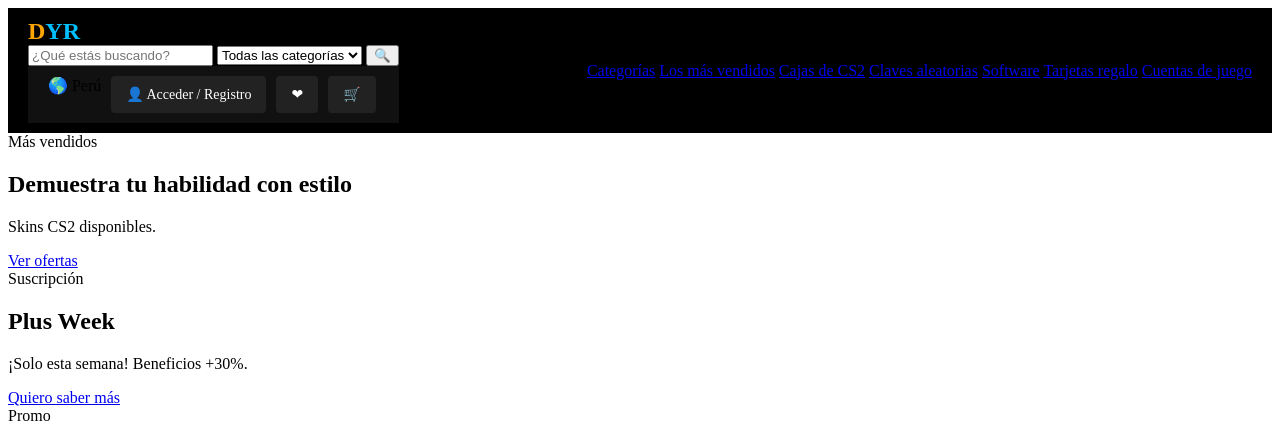
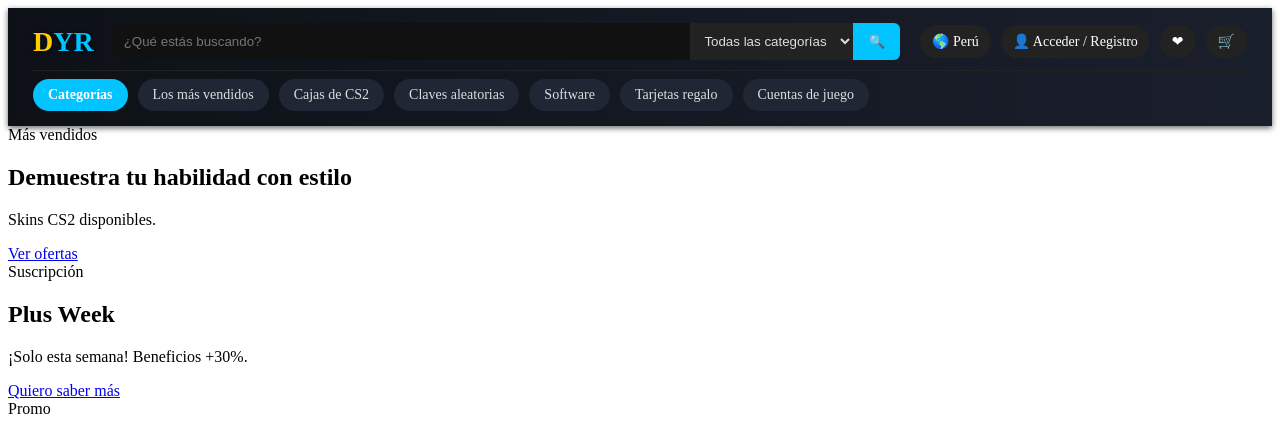
Before and after one commit to Dustin200309/pro, a PHP site: page / in a window 1280 px wide. Shown: the top 423 px of the page. Run offline with PHP 8.4, Linux system fonts and the light colour scheme.

Commit message:
El html ordene  todo el codigo de formas mas clara, Mejora de estilos en header

```diff
--- a/index.html
+++ b/index.html
@@ -6,6 +6,7 @@
   <meta name="description" content="Página tipo marketplace gamer con buscador, menú y héroes destacados." />
   <title>DYR — Marketplace Gamer (Demo)</title>
   <link rel="stylesheet" href="style.css" />
+
 </head>
 <body>
   <!-- HEADER -->
@@ -99,6 +100,7 @@
     </section>
   </main>
 
+  <!-- FOOTER -->
   <footer>
     <p>© 2025 DYR • Demo UI estilo G2A</p>
   </footer>
--- a/style.css
+++ b/style.css
@@ -1,196 +1,111 @@
-<<<<<<< HEAD
-body {
-  margin: 0;
-  font-family: Arial, sans-serif;
-  background-color: #111;
-  color: white;
+/* ================= HEADER ================= */
+header {
+  background: linear-gradient(90deg, #0d1117, #1a1f2c); /* degradado oscuro moderno */
+  padding: 15px 25px;
+  display: flex;
+  flex-direction: column;
+  gap: 10px;
+  box-shadow: 0 2px 6px rgba(0,0,0,0.6);
 }
 
-/* Contenedor principal */
-header {
-  background-color: #000;
-  padding: 10px 20px;
+/* Barra principal (logo + buscador + usuario) */
+.header__bar {
   display: flex;
   align-items: center;
   justify-content: space-between;
+  gap: 20px;
 }
 
 /* Logo */
 .logo {
-  font-size: 24px;
+  font-size: 28px;
   font-weight: bold;
-  color: orange;
+  color: #ffcc00; /* dorado */
+  text-shadow: 1px 1px 4px rgba(0,0,0,0.8);
 }
 .logo span {
-  color: deepskyblue;
+  color: #00c3ff; /* celeste */
 }
 
-/* Barra de búsqueda */
-.search-bar {
+/* Buscador */
+.search {
   flex: 1;
-  margin: 0 20px;
   display: flex;
+  background: #222;
+  border-radius: 6px;
+  overflow: hidden;
 }
-.search-bar input {
-  width: 100%;
-  padding: 10px;
-  border: none;
-  border-radius: 4px 0 0 4px;
-  outline: none;
-}
-.search-bar select {
+.search input {
+  flex: 1;
   padding: 10px;
   border: none;
   outline: none;
+  background: #111;
+  color: #fff;
 }
-.search-bar button {
-  background-color: #0078ff;
+.search select {
+  padding: 10px;
   border: none;
-  color: white;
+  outline: none;
+  background: #222;
+  color: #ddd;
+}
+.search button {
+  background: #00c3ff;
+  border: none;
+  color: #fff;
   padding: 10px 15px;
-  border-radius: 0 4px 4px 0;
   cursor: pointer;
+  transition: background 0.3s;
+}
+.search button:hover {
+  background: #0099cc;
 }
 
-/* Menú de usuario */
-.user-menu {
+/* Menú usuario */
+.user {
   display: flex;
   align-items: center;
-  gap: 15px;
+  gap: 10px;
 }
-.user-menu a {
-  color: white;
+.user .chip {
+  background: #222;
+  color: #fff;
+  padding: 8px 12px;
+  border-radius: 20px;
+  font-size: 14px;
   text-decoration: none;
-  font-size: 14px;
+  transition: background 0.3s;
+}
+.user .chip:hover {
+  background: #333;
 }
 
-/* Segunda barra */
-nav {
-  background-color: #111;
+/* Submenú */
+.subnav {
+  border-top: 1px solid #222;
+  padding-top: 8px;
+}
+.subnav__wrap {
   display: flex;
-  padding: 10px 20px;
+  flex-wrap: wrap;
   gap: 10px;
 }
-nav a {
-  background-color: #222;
-  padding: 10px 15px;
-  border-radius: 4px;
+.subnav__wrap .pill {
+  background: #1f2735;
+  color: #ddd;
+  padding: 8px 15px;
+  border-radius: 20px;
+  font-size: 14px;
   text-decoration: none;
-  color: white;
-  font-size: 14px;
-  transition: background 0.3s;
+  transition: all 0.3s;
 }
-nav a:hover {
-  background-color: #333;
+.subnav__wrap .pill:hover {
+  background: #2d3a4d;
+  color: #fff;
 }
-nav .promo {
-  background-color: purple;
-=======
-/* ===== Variables & Reset ===== */
-:root{
-  --bg:#0b0f17;
-  --panel:#0f1724cc;
-  --text:#e6e6f0;
-  --muted:#a8b3cf;
-  --primary:#6cf1ff;      /* cian neón */
-  --accent:#8a5cf6;       /* violeta */
-  --ring: 0 0 0 2px color-mix(in srgb, var(--primary) 35%, transparent);
-  --radius: 18px;
-  --shadow: 0 8px 30px rgba(0,0,0,.35);
+.subnav__wrap .pill--brand {
+  background: #00c3ff;
+  color: #fff;
+  font-weight: bold;
 }
-*{box-sizing:border-box}
-html,body{height:100%}
-body{
-  margin:0;
-  font-family:"Outfit",system-ui,-apple-system,Segoe UI,Roboto,Ubuntu,"Helvetica Neue",Arial;
-  background: radial-gradient(1200px 800px at 10% -10%, #112244 0%, transparent 60%),
-              radial-gradient(1000px 700px at 110% 10%, #2a1258 0%, transparent 60%),
-              var(--bg);
-  color:var(--text);
-  line-height:1.6;
-}
-
-/* ===== Background Grid (decorativa) ===== */
-.bg-grid{
-  position:fixed; inset:0; pointer-events:none; opacity:.15;
-  background-image: linear-gradient(transparent 95%, rgba(255,255,255,.07) 95%),
-                    linear-gradient(90deg, transparent 95%, rgba(255,255,255,.07) 95%);
-  background-size: 28px 28px;
-  mask-image: radial-gradient(600px 600px at 50% 20%, black 20%, transparent 70%);
-}
-
-/* ===== Layout ===== */
-.container{width:min(1100px, 92%); margin-inline:auto}
-.site-header{position:sticky; top:0; z-index:50; backdrop-filter:saturate(120%) blur(8px); background:#0b0f17cc; border-bottom:1px solid rgba(255,255,255,.06)}
-.header-inner{display:flex; align-items:center; justify-content:space-between; padding:14px 0}
-.logo{font-size:1.2rem; letter-spacing:.5px; margin:0}
-.logo span{color:var(--primary)}
-.nav{display:flex; gap:1rem; list-style:none; padding:0; margin:0}
-.nav a{color:var(--muted); text-decoration:none; padding:.5rem .75rem; border-radius:10px}
-.nav a:hover, .nav a:focus-visible{outline:none; color:var(--text); box-shadow:var(--ring)}
-
-.hero{
-  padding:80px 0 40px;
-  text-align:center;
-}
-.hero-inner h2{font-size:clamp(1.6rem, 1.2rem + 2vw, 2.4rem); margin:0 0 .5rem}
-.hero-inner p{color:var(--muted); margin:.25rem 0 1.25rem}
-.btn{
-  display:inline-flex; align-items:center; gap:.5rem;
-  padding:.8rem 1.1rem; border-radius:14px; text-decoration:none; cursor:pointer;
-  transition:transform .15s ease, box-shadow .2s ease;
-  border:1px solid rgba(255,255,255,.12);
-}
-.btn:hover{transform:translateY(-1px)}
-.btn:active{transform:translateY(0)}
-.btn-primary{
-  background: linear-gradient(135deg, var(--primary), var(--accent));
-  color:#0b0f17; font-weight:700; box-shadow: 0 10px 30px rgba(108,241,255,.18);
-}
-.btn-ghost{
-  background:transparent; color:var(--text);
-  border-color: rgba(255,255,255,.18);
-}
-
-/* ===== Cards ===== */
-.card{
-  backdrop-filter: blur(10px) saturate(120%);
-  background: var(--panel);
-  border: 1px solid rgba(255,255,255,.08);
-  border-radius: var(--radius);
-  padding: 1.2rem 1.4rem;
-  margin: 18px 0;
-  box-shadow: var(--shadow);
-}
-.card-header{display:flex; align-items:center; gap:.6rem; margin-bottom:.4rem}
-.card-header i{font-size:1.2rem; color:var(--primary)}
-.card h3{margin:.1rem 0 .5rem 0; font-size:1.2rem}
-.card p{margin:.25rem 0 .8rem 0; color:var(--text)}
-.tags{display:flex; flex-wrap:wrap; gap:.5rem; list-style:none; padding:0; margin:.2rem 0 0}
-.tags li{
-  font-size:.9rem; color:var(--text);
-  border:1px solid rgba(255,255,255,.12);
-  padding:.25rem .6rem; border-radius:999px;
-  background: linear-gradient(180deg, rgba(255,255,255,.04), rgba(255,255,255,.02));
-}
-
-/* ===== Footer ===== */
-.site-footer{margin-top:40px; padding:32px 0; border-top:1px solid rgba(255,255,255,.06); color:var(--muted); text-align:center}
-
-/* ===== Volver arriba ===== */
-.to-top{
-  position:fixed; right:16px; bottom:16px; border:0;
-  width:44px; height:44px; border-radius:50%;
-  display:grid; place-items:center; opacity:0; pointer-events:none;
-  background:linear-gradient(135deg, var(--primary), var(--accent));
-  color:#0b0f17; box-shadow:var(--shadow); transition:opacity .2s ease, transform .2s ease;
-}
-.to-top.show{opacity:1; pointer-events:auto}
-.to-top:hover{transform:translateY(-2px)}
-.to-top i{font-size:1rem}
-
-/* ===== Accesibilidad / Motion ===== */
-@media (prefers-reduced-motion: reduce){
-  *{animation:none!important; transition:none!important}
->>>>>>> fc1c2f066d454654a5f69b086bbfb48800063495
-}
```
